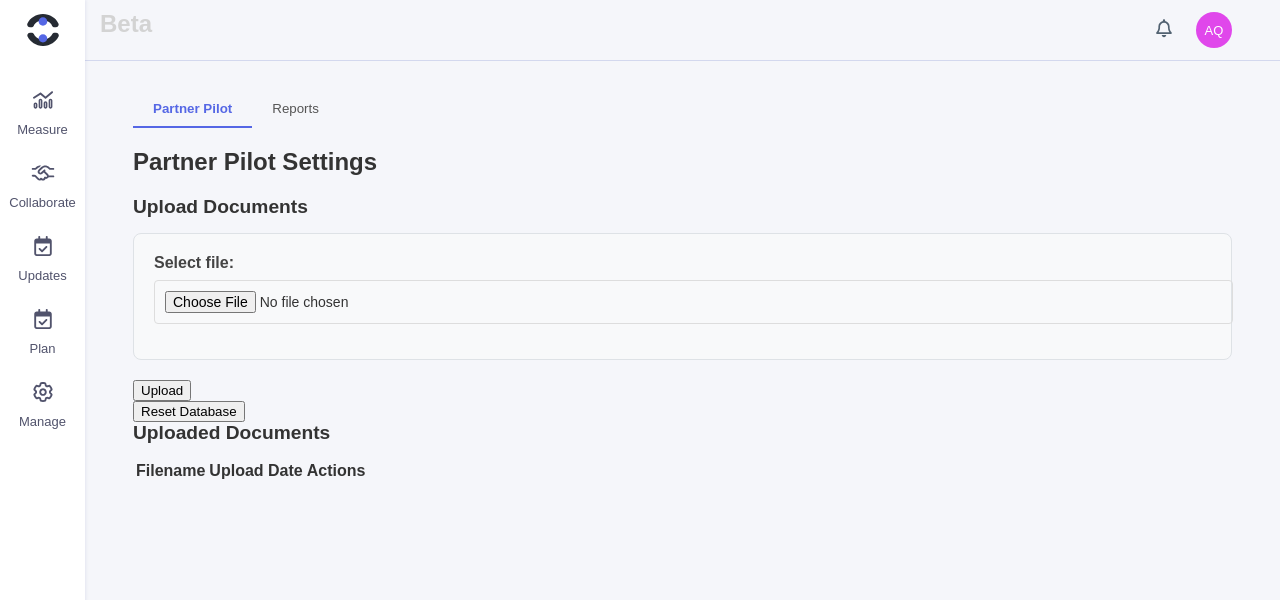
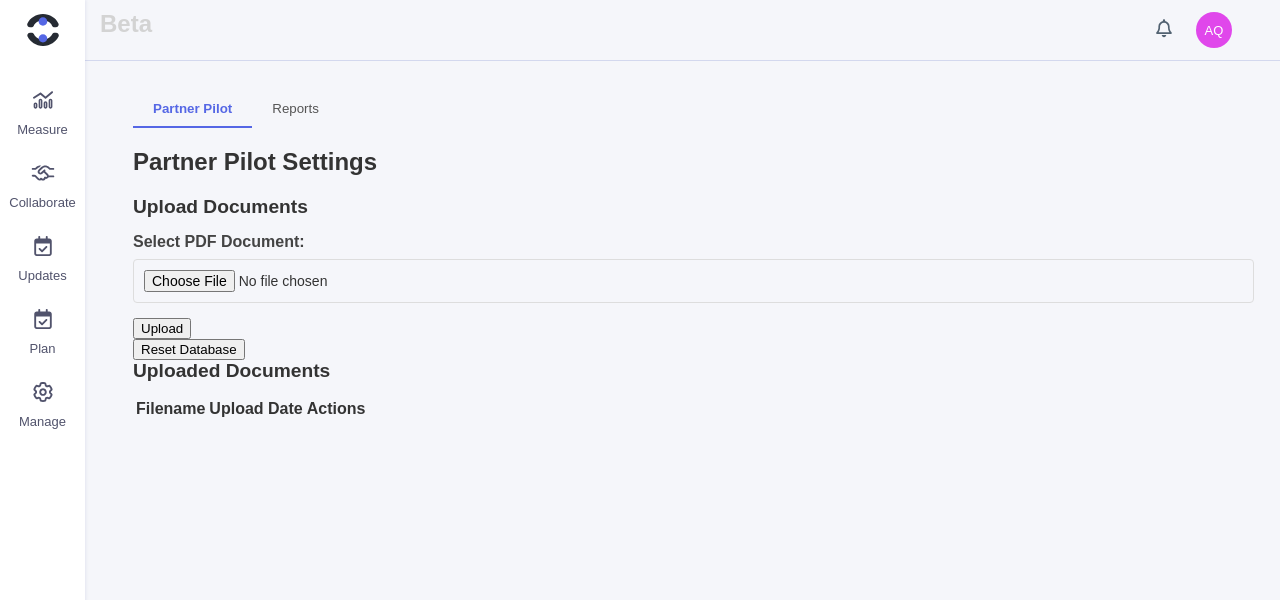
Before and after one commit to Friestyler/QollabiSmartPoC, a Flask app: page /manage in a window 1280 px wide. Shown: the top 600 px of the page. Run offline with Flask 3, Linux system fonts and the light colour scheme; data that the repository does not hold is empty.

Commit message:
updated delete and upload

```diff
--- a/templates/manage.html
+++ b/templates/manage.html
@@ -12,10 +12,10 @@
     <!-- File upload section -->
     <div class="upload-section mb-4">
         <h3>Upload Documents</h3>
-        <form id="uploadForm" enctype="multipart/form-data">
-            <div class="form-group">
-                <label for="file">Select file:</label>
-                <input type="file" class="form-control" id="file" name="file" required>
+        <form id="uploadForm" action="/upload" method="post" enctype="multipart/form-data" class="mb-3">
+            <div class="mb-3">
+                <label for="file" class="form-label">Select PDF Document:</label>
+                <input type="file" name="file" id="file" class="form-control" accept=".pdf">
             </div>
             <button type="submit" class="btn btn-primary">Upload</button>
         </form>
@@ -296,14 +296,17 @@ function refreshTable() {
         });
 }
 
-document.getElementById('uploadForm').addEventListener('submit', function(e) {
+document.getElementById('uploadForm').onsubmit = function(e) {
     e.preventDefault();
 
-    const formData = new FormData();
-    const fileInput = document.getElementById('file');
+    const formData = new FormData(this);
+    const progressBar = document.querySelector('#uploadProgress');
+    const progressBarInner = progressBar.querySelector('.progress-bar');
+    const statusDiv = document.getElementById('uploadStatus');
 
-    if (fileInput.files.length > 0) {
-        formData.append('file', fileInput.files[0]);
+    // Show progress bar
+    progressBar.style.display = 'block';
+    statusDiv.style.display = 'none';
 
     fetch('/upload', {
         method: 'POST',
@@ -312,20 +315,35 @@ document.getElementById('uploadForm').addEventListener('submit', function(e) {
     .then(response => response.json())
     .then(data => {
         if (data.success) {
-                alert('File uploaded successfully');
-                loadDocuments();  // Refresh the document list
+            statusDiv.className = 'alert alert-success';
+            statusDiv.textContent = 'File successfully uploaded and processed';
+            loadDocuments();  // Refresh the list after successful upload
         } else {
-                alert('Upload failed: ' + data.message);
+            statusDiv.className = 'alert alert-danger';
+            statusDiv.textContent = data.message || 'Error processing file';
         }
+        statusDiv.style.display = 'block';
+        progressBar.style.display = 'none';
     })
     .catch(error => {
-            console.error('Error:', error);
-            alert('Upload failed: ' + error);
+        statusDiv.className = 'alert alert-danger';
+        statusDiv.textContent = 'Error uploading file';
+        statusDiv.style.display = 'block';
+        progressBar.style.display = 'none';
     });
-    } else {
-        alert('Please select a file first');
-    }
-});
+
+    // Simulate progress (since we can't get real progress for processing)
+    let progress = 0;
+    const fileSize = this.querySelector('input[type="file"]').files[0].size;
+    const increment = fileSize > 1000000 ? 2 : 5; // Slower progress for larger files
+    const interval = setInterval(() => {
+        progress += increment;
+        if (progress > 90) clearInterval(interval);
+        progressBarInner.style.width = progress + '%';
+        progressBarInner.textContent = progress + '%';
+        progressBarInner.setAttribute('aria-valuenow', progress);
+    }, 500);
+};
 
 function loadDocuments() {
     fetch('/get_documents')
```
Lines whose indentation alone changed are shown as unchanged.
